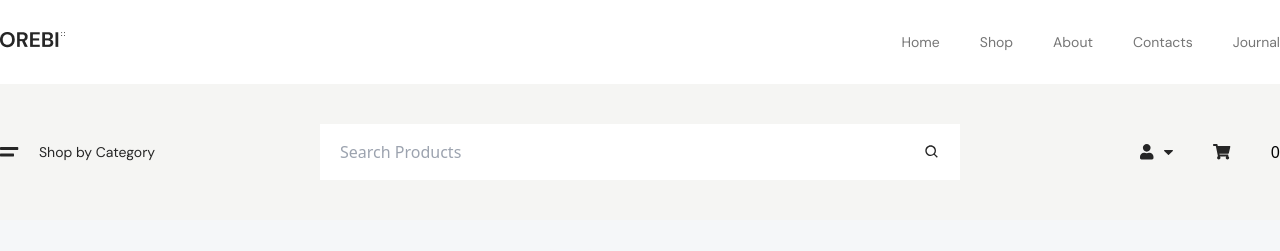
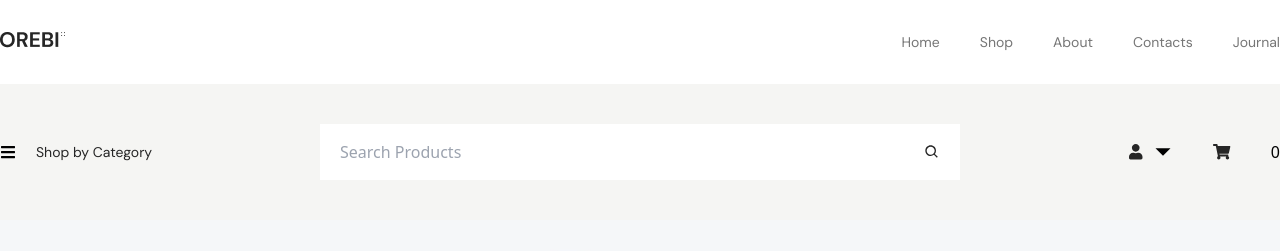
Before and after one commit to sajibkhandev/Ecommerce_Orebi, a React (Vite) app: page / in a window 1280 px wide. Shown: the top 251 px of the page. Built offline with nearby package versions, Linux system fonts and the light colour scheme.

Commit message:
dropdown add

```diff
--- a/src/components/icons/Bar.jsx
+++ b/src/components/icons/Bar.jsx
@@ -2,11 +2,11 @@ import React from 'react'
 
 export default function Bar() {
   return (
-    <div>
+    <div >
 
 <svg width="19" height="10" viewBox="0 0 19 10" fill="none" xmlns="http://www.w3.org/2000/svg">
 <path d="M0.653061 2.93878H17.6327C17.9933 2.93878 18.2857 2.64641 18.2857 2.28571V0.653061C18.2857 0.292367 17.9933 0 17.6327 0H0.653061C0.292367 0 0 0.292367 0 0.653061V2.28571C0 2.64641 0.292367 2.93878 0.653061 2.93878Z" fill="#262626"/>
-<path d="M0.5 9.46929H13.5C13.7762 9.46929 14 9.17693 14 8.81623V7.18358C14 6.82288 13.7762 6.53052 13.5 6.53052H0.5C0.223844 6.53052 0 6.82288 0 7.18358V8.81623C0 9.17693 0.223844 9.46929 0.5 9.46929Z" fill="#262626"/>
+<path d="M0.5 9.46929H13.5C13.7762 9.46929 14 9.17693 14 8.81623V7.18358C14 6.82288 13.7762 6.53052 13.5 6.53052H0.5C0.223844 6.53052 0 6.82288 0 7.18358V8.81623C0 9.17693 0.223844 9.46929 0.5 9.46929Z" class='btn' fill="#262626"/>
 </svg>
     </div>
   )
--- a/src/components/layouts/SearchBer.jsx
+++ b/src/components/layouts/SearchBer.jsx
@@ -13,9 +13,12 @@ import List from '../List'
 import { useDispatch, useSelector } from 'react-redux'
 import { increment,decrement,remoneButton} from '../../slices/addToCart'
 import {AiOutlineClose} from 'react-icons/ai'
+import {FaBars} from 'react-icons/fa'
+import {GoTriangleDown} from 'react-icons/go'
 import Button from '../Button'
 
 export default function SearchBer() {
+  let drop1Ref=useRef(null)
   let [open,setOpen]=useState(false)
   let [total,setTotal]=useState(0)
   let cartData=useSelector((state)=>(state.cartItem.cart))
@@ -53,35 +56,49 @@ export default function SearchBer() {
     setOpen(sajib)
   },[cartData])
 
-  // let handleClick=(e)=>{
-  //   if(signup.current.style.display=="none"){
-  //     signup.current.style.display="block"
-  //   }else{
-  //     if(!signup.current.contains(e.target)){
-
-  //       signup.current.style.display="none"
-  //     }
-  //   }
 
 
-  // }
+
+  let handleSlideBer=(e)=>{
+    if(e.target.classList[0]=="btn"){
+      if(drop1Ref.current.style.display=="block"){
+        drop1Ref.current.style.display="none"
+      }else{
+        drop1Ref.current.style.display="block"
+      }
+
+    }else{
+      if(!drop1Ref.current.contains(e.target)){
+        if(drop1Ref.current.style.display=="block"){
+          drop1Ref.current.style.display="none"
+        }
+      }
+    }
+  }
+
+
+
+
   return (
     <>
-    <Section  className='bg-four py-10'>
+
+    <div onClick={handleSlideBer}>
+    <Section className='bg-four py-10'>
         <Container>
             <Flex>
-                <Flex className='w-3/12 items-center gap-x-2.5'>
-                  <Bar/>
-                   <div className='relative' >
-                   <ul  className='hidden bg-[#2D2D2D] w-[263px] absolute top-[26px] -left-[28px]'>
-                    <List className='py-4 px-5 hover:text-white' text='Accesories'/>
-                    <List className='py-4 px-5 hover:text-white' text='Furniture'/>
-                    <List className='py-4 px-5 hover:text-white' text='Electronics'/>
-                    <List className='py-4 px-5 hover:text-white' text='Clothes'/>
-                    <List className='py-4 px-5 hover:text-white' text='Bags'/>
-                    <List className='py-4 px-5 hover:text-white' text='Home appliances'/>
+                <Flex className='w-3/12 items-center gap-x-2.5 relative'>
+                  <FaBars className='btn'/>
+                  <div >
+                  <ul ref={drop1Ref} className='hidden bg-[#2D2D2D] w-[263px] z-10 absolute top-[60px] left-0'>
+                    <List className='py-4 px-5 hover:text-white hover:ml-1.5 hover:font-bold' text='Accesories'/>
+                    <List className='py-4 px-5 hover:text-white hover:ml-1.5 hover:font-bold' text='Furniture'/>
+                    <List className='py-4 px-5 hover:text-white hover:ml-1.5 hover:font-bold' text='Electronics'/>
+                    <List className='py-4 px-5 hover:text-white hover:ml-1.5 hover:font-bold' text='Clothes'/>
+                    <List className='py-4 px-5 hover:text-white hover:ml-1.5 hover:font-bold' text='Bags'/>
+                    <List className='py-4 px-5 hover:text-white hover:ml-1.5 hover:font-bold' text='Home appliances'/>
                   </ul>
-                 </div>
+                  </div>
+
                   <p className='text-sm text-primary font-dm font-normal'>Shop by Category</p>
                 </Flex>
                 <div className='w-6/12 '>
@@ -90,18 +107,10 @@ export default function SearchBer() {
                 <Flex className='w-3/12 gap-x-10 justify-end items-center relative'>
                   <Flex className='gap-x-2.5 items-center'>
                     <Link onClick={()=>handlebreadcrumbs("Sign Up")} to='/sign-up'>
-                         <User />
+                         <User/>
                     </Link>
-                      {/* <div onClick={handleClick}> */}
-                      <ButtomAngle  />
+                    <GoTriangleDown className='text-xl'/>
 
-                      {/* <div ref={signup} className='hidden absolute top-[55px] right-[105px] z-10'>
-                        <ul className=''>
-                          <li className="bg-black text-white py-4 px-14 text-xl font-dm font-bold">Sign Up</li>
-                          <li className=" text-black py-4 px-14 text-xl font-dm font-bold  border border-black">Log In</li>
-                        </ul>
-                      </div> */}
-                      {/* </div> */}
                   </Flex>
                   <div onClick={()=>setOpen(true)}><Cart /></div>{cartData.length}
                 </Flex>
@@ -132,6 +141,7 @@ export default function SearchBer() {
               </div>}
         </Container>
     </Section>
+        </div>
     </>
   )
 }
```
